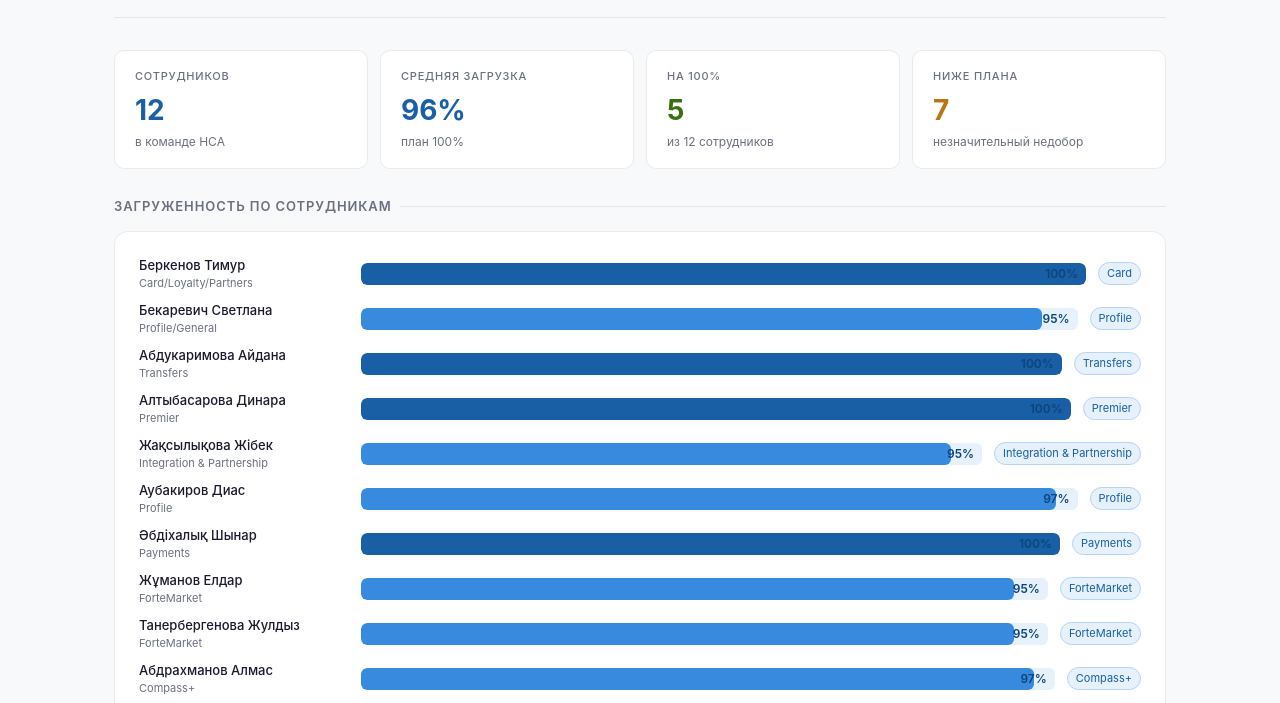
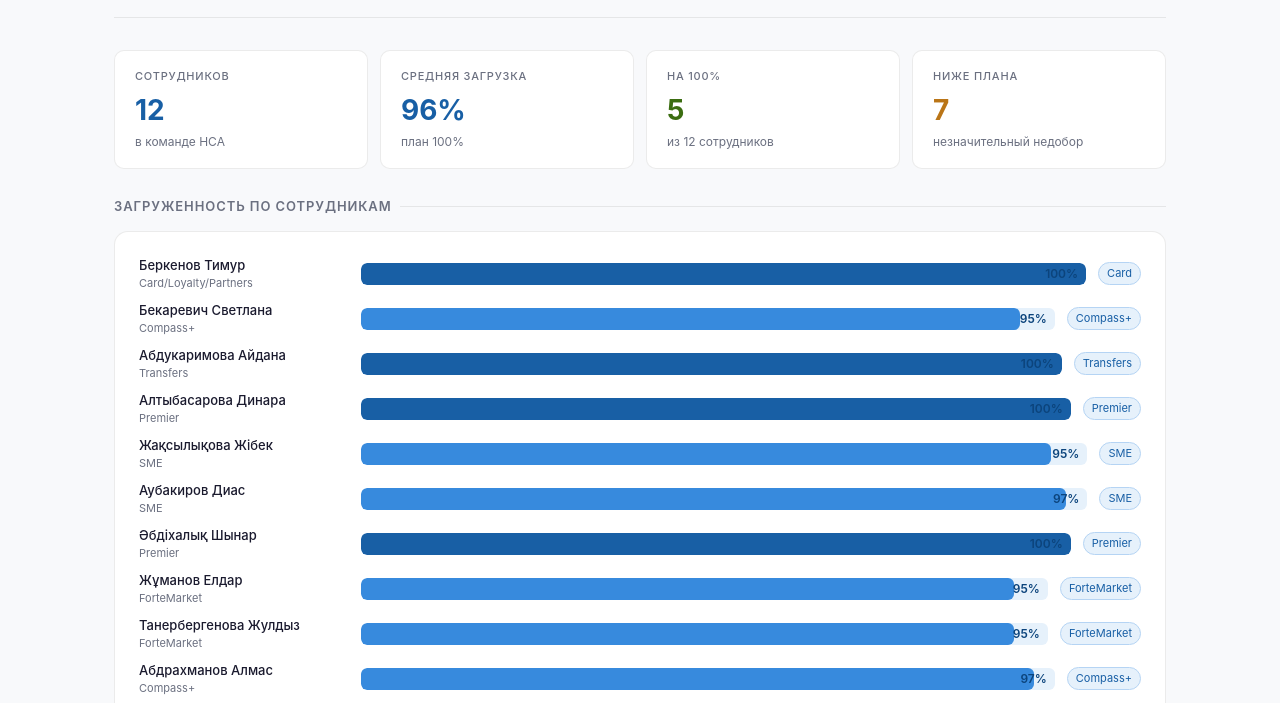
Before and after one commit to timurberkenov-lgtm/dashboard-sa, a plain HTML site: page index.html in a window 1280 px wide. Shown: the part 91-794 px from the top of the page. Drawn offline with Linux system fonts and the light colour scheme.

Commit message:
Update index.html

```diff
--- a/index.html
+++ b/index.html
@@ -175,7 +175,7 @@ const EMP = [
       {label:'Sprint 1', tasks:[{url:'PMB-630',h:36,op:false},{url:'PMB-631',h:36,op:false}]},
       {label:'Sprint 2', tasks:[{url:'DPC-6781',h:40,op:false},{url:'DPC-6318',h:40,op:false}]}
     ]},
-  { name:'Бекаревич Светлана Александровна', domain:'Profile/General', load:0.947,
+  { name:'Бекаревич Светлана Александровна', domain:'Compass+', load:0.947,
     sprints:[
       {label:'Sprint 1', tasks:[{url:'FMT-561',h:72,op:false}]},
       {label:'Sprint 2', tasks:[{url:'FMT-561',h:72,op:false}]}
@@ -190,17 +190,17 @@ const EMP = [
       {label:'Sprint 1', tasks:[{url:'PRM-1144',h:36,op:false},{url:'PMB-568',h:36,op:false}]},
       {label:'Sprint 2', tasks:[{url:'PMB-2095',h:40,op:false},{url:'PMB-2088',h:40,op:false}]}
     ]},
-  { name:'Жақсылықова Жібек Еркінқызы', domain:'Integration & Partnership', load:0.947,
+  { name:'Жақсылықова Жібек Еркінқызы', domain:'SME', load:0.947,
     sprints:[
       {label:'Sprint 1', tasks:[{url:'TFP-8',h:32,op:false},{url:'COL-2295',h:32,op:false}]},
       {label:'Sprint 2', tasks:[{url:'TFP-7',h:40,op:false},{url:'COL-2295',h:40,op:false}]}
     ]},
-  { name:'Аубакиров Диас Абайұлы', domain:'Profile', load:0.974,
+  { name:'Аубакиров Диас Абайұлы', domain:'SME', load:0.974,
     sprints:[
       {label:'Sprint 1', tasks:[{url:'VED-132',h:32,op:false},{url:'VED-139',h:36,op:false}]},
       {label:'Sprint 2', tasks:[{url:'VED-138',h:40,op:false},{url:'VED-134',h:40,op:false}]}
     ]},
-  { name:'Әбдіхалық Шынар Сералықызы', domain:'Payments', load:1.0,
+  { name:'Әбдіхалық Шынар Сералықызы', domain:'Premier', load:1.0,
     sprints:[
       {label:'Sprint 1', tasks:[{url:'DPAYMENTS-4835',h:40,op:false},{url:'DPAYMENTS-4830',h:32,op:false}]},
       {label:'Sprint 2', tasks:[{url:'PMB-2115',h:40,op:false},{url:'PMB-2108',h:40,op:false}]}
```
